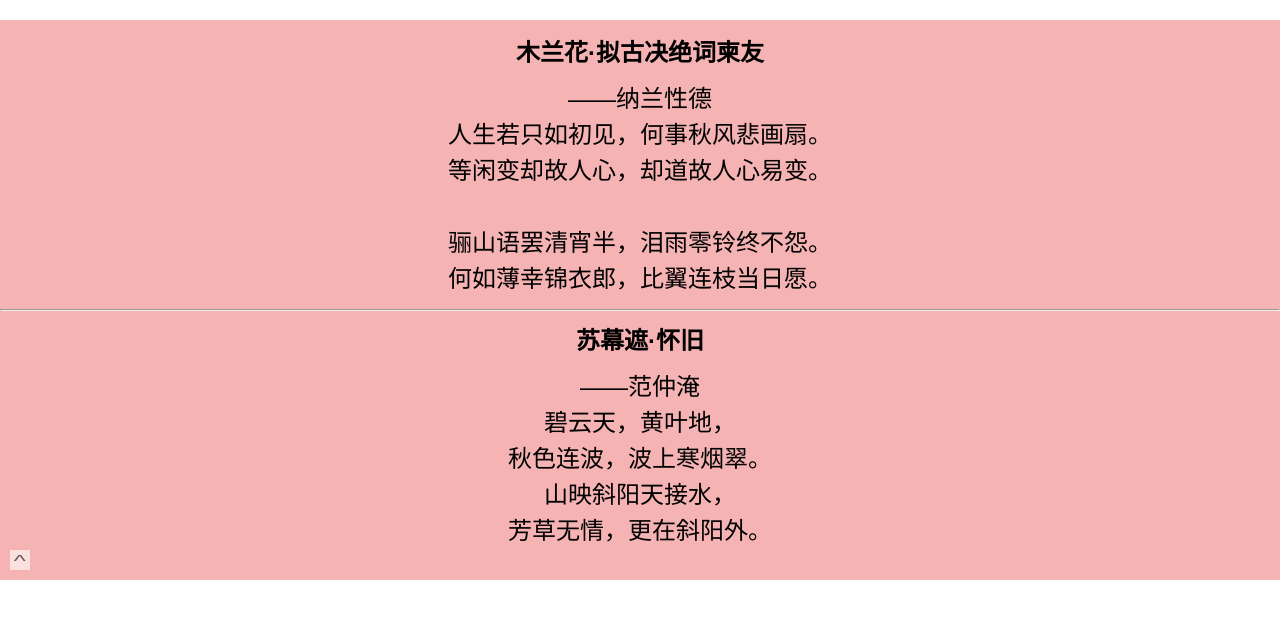
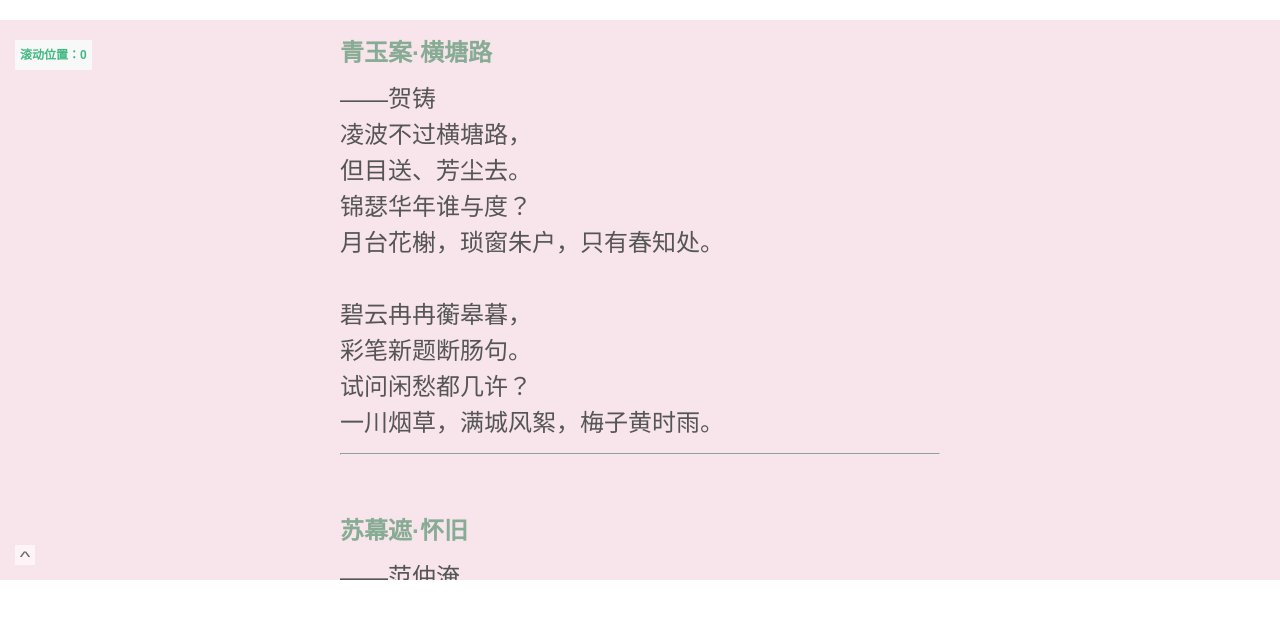
Before and after one commit to HiWayne/Scroll, a plain HTML site: page src/index.html in a window 1280 px wide. Drawn offline with Linux system fonts and the light colour scheme.

Commit message:
增加了获取pos.y的演示，调整了演示外观

```diff
--- a/src/css/index.css
+++ b/src/css/index.css
@@ -3,19 +3,41 @@
   margin-top: 20px;
   height: 70%;
   background: #eee;
-  text-align: center;
   overflow: hidden;
 }
 
 #content-wrapper {
   position: relative;
+  display: flex;
+  flex-flow: column nowrap;
+  align-items: center;
+  font-size: 24px;
+  background: rgb(248, 229, 235);
+}
+
+#countDistance {
+  position: absolute;
+  top: 40px;
+  left: 15px;
+  z-index: 10;
+  padding: 5px;
+  height: 20px;
+  line-height: 20px;
   text-align: center;
-  font-size: 24px;
-  background: rgb(245, 179, 179);
+  font-size: 12px;
+  font-weight: 600;
+  background: #f8f8f8;
+  color: #42b983;
 }
 
 #content {
   padding: 5px 0;
+  max-width: 60%;
+}
+
+#content>h3 {
+  font-weight: 700;
+  color: rgb(135, 171, 148);
 }
 
 #top {
@@ -23,6 +45,7 @@
   left: 0;
   top: 0;
   transform: translate3d(0, -100%, 0);
+  text-align: center;
   width: 100%;
   font-size: 14px;
   font-weight: 200;
@@ -33,6 +56,7 @@
   left: 0;
   bottom: 0;
   transform: translate3d(0, 100%, 0);
+  text-align: center;
   width: 100%;
   font-size: 14px;
   font-weight: 200;
@@ -40,8 +64,9 @@
 
 #returnTop {
   position: absolute;
-  bottom: 10px;
-  left: 10px;
+  bottom: 15px;
+  left: 15px;
+  text-align: center;
   width: 20px;
   height: 20px;
   background: rgba(255, 255, 255, 0.6);
@@ -51,5 +76,9 @@
 
 #returnTop-text {
   display: inline-block;
-  transform: scaleX(1.6)
+  transform: scaleX(1.6);
+  width: 20px;
+  line-height: 20px;
+  font-size: 14px;
+  font-weight: 300;
 }
--- a/src/css/reset.css
+++ b/src/css/reset.css
@@ -28,11 +28,13 @@ article, aside, details, figcaption, figure, footer, header, menu, nav, section
 body {
     height: 100%;
     line-height: 1.5;
+    font-size: 16px;
     font-family: 'Pingfang SC', 'STHeitiSC-Light', 'Helvetica-Light', arial, sans-serif;
     -webkit-user-select:none;
     -moz-user-select:none;
     -ms-user-select:none;
     user-select:none;
+    color: #555;
 }
 
 .clearfix {
--- a/src/index.html
+++ b/src/index.html
@@ -14,6 +14,7 @@
 </head>
 
 <body>
+  <div id="countDistance">滚动位置：<span id="countDistance-text">0</span></div>
   <div id="app">
     <div id="content-wrapper">
       <div id="content">
--- a/src/js/createScroll.js
+++ b/src/js/createScroll.js
@@ -2,15 +2,20 @@ import Scroll from './Scroll.js'
 import { pullDownEnterHook, pullDownLeaveHook, pullDownRefreshPromise, pullUpLoadPromise } from './mockAjax.js'
 
 export default function scrollInit() {
+  //计算距离元素
+  const countDistanceText = document.getElementById('countDistance-text')
+  //回到顶部按钮
+  const returnTopButton = document.getElementById('returnTop')
+
   //Scroll实例
   const scroll = new Scroll("#app")
-  const returnTopButton = document.getElementById('returnTop')
 
   //监听滚动，可以实时获取滚动坐标
   scroll.on('scroll', function (pos) {
+    countDistanceText.innerHTML = Math.abs(Math.round(pos.y))
   })
 
-  //顶部下拉的钩子函数，这里演示了刷新功能
+  //监听顶部下拉动作，这里模拟了刷新功能
   scroll.on('pullDown', {
     //刚开始下拉时(pos.y大于0)
     enterHook: function (pos) {
@@ -24,28 +29,32 @@ export default function scrollInit() {
     callback: function (success, fail) {
       //pullDownRefreshContent()返回一个promise实例
       pullDownRefreshPromise().then(() => {
+        //成功时
         success()
       })
       .catch(() => {
+        //失败时
         fail()
       })
     }
   })
 
-  //底部上拉钩子函数，这里演示了加载功能
+  //监听底部上拉动作，这里模拟了加载功能
   scroll.on('pullUp', function (success, fail) {
     //pullUpLoadContent()返回一个promise实例
     pullUpLoadPromise().then(() => {
+      //成功时
       success()
     })
     .catch(() => {
+      //失败时
       fail()
     })
   })
 
   //返回顶部按钮
   returnTopButton.onclick = function () {
-    //滚动到指定目标
+    //滚动到指定目标或距离
     scroll.scrollTo(0, 400)
   }
 }
--- a/src/js/mockAjax.js
+++ b/src/js/mockAjax.js
@@ -3,6 +3,7 @@ import ajax from './util.js'
 //模拟ajax请求更新content_wrapper内容
 export function ajaxGetContent() {
   const content_wrapper = document.getElementById('content-wrapper')
+
   //模拟dom异步更新
   setTimeout(() => {
     content_wrapper.innerHTML = `
@@ -12,30 +13,36 @@ export function ajaxGetContent() {
     <div id="bottom">上拉加载更多</div>`
     //页面回流
     let _reflow = content_wrapper.offsetHeight
+
     const content = document.getElementById('content')
-    ajax(content)
-    ajax(content, true)
+
+    ajax(content, 3)
   }, 5000)
 }
 
 //刚开始下拉时(pos.y大于0)执行的方法
 export function pullDownEnterHook() {
   const topDiv = document.getElementById('top')
+
   topDiv.innerHTML = '松手刷新'
 }
 
 //刚离开下拉时(pos.y小于0或下拉被释放)执行的方法
 export function pullDownLeaveHook() {
   const topDiv = document.getElementById('top')
+
   topDiv.innerHTML = '上拉刷新'
 }
 
 //下拉释放刷新方法
 export function pullDownRefreshPromise() {
   const topDiv = document.getElementById('top')
+  const content = document.getElementById('content')
+
   topDiv.innerHTML = '正在刷新……'
   return new Promise(function (resolve) {
     setTimeout(() => {
+      ajax(content, 3, true)
       topDiv.innerHTML = '已刷新'
       resolve()
       alert('已刷新')
--- a/src/js/util.js
+++ b/src/js/util.js
@@ -6,11 +6,22 @@ export let newContentList = contentList.slice()
 /**
  * 模拟后端获取内容
  * @param {*} element 元素
- * @param {*} add 是否在原来基础上添加内容，否则覆盖原内容
+ * @param {*} add 如果是Boolean代表是否在原来基础上添加内容，否则覆盖原内容；如果是数字代表第一次覆盖原内容，然后在此基础上再添加(n - 1)次内容
+ * @param {*} refresh 是否刷新页面(重置newContentList数组内容)
  */
-export default function ajaxGetContent(element, add) {
+export default function ajaxGetContent(element, add, refresh) {
+  if (refresh) {
+    refillContent(newContentList, contentList)
+  }
   let content = getRandomContent()
-  if (add) {
+  if (typeof (add) === 'number') {
+    overwriteContent(element, content)
+    for (let i = 1; i < add; i++) {
+      content = getRandomContent()
+      addContent(element, content)
+    }
+  }
+  else if (add) {
     addContent(element, content)
   }
   else {
@@ -18,11 +29,12 @@ export default function ajaxGetContent(element, add) {
   }
 }
 
-//随机获取内容
+//随机不重复地获取内容，如果内容用尽则会重复
 function getRandomContent() {
   let length = newContentList.length
   if (!length) {
-    newContentList = contentList.slice()
+    refillContent(newContentList, contentList)
+    length = newContentList.length
   }
   let randomIndex = random(length)
   return newContentList.splice(randomIndex, 1)
@@ -33,12 +45,18 @@ function random(length) {
   return Math.floor(Math.random() * length)
 }
 
-//添加内容
+//重新填满newContentList数组
+function refillContent(newContentList, contentList) {
+  newContentList = contentList.slice()
+  return newContentList
+}
+
+//在原有内容下面添加新内容
 function addContent(element, content) {
   element.innerHTML += content
 }
 
-//覆盖内容
+//用新内容覆盖原内容
 function overwriteContent(element, content) {
   element.innerHTML = content
 }
--- a/src/js/variable.js
+++ b/src/js/variable.js
@@ -9,7 +9,7 @@ const contentList = [
     重重似画，曲曲如屏。<br/>
     算当年、虚老严陵。<br/>
     君臣一梦，今古空名。<br/>
-    但远山长，云山乱，晓山青。<hr>
+    但远山长，云山乱，晓山青。<hr><br/>
   `,
   `
     <h3>生查子·独游雨岩</h3>
@@ -17,7 +17,7 @@ const contentList = [
     溪边照影行，天在清溪底。<br/>
     天上有行云，人在行云里。<br/><br/>
     高歌谁和余?空谷清音起。<br/>
-    非鬼亦非仙，一曲桃花水。<hr>
+    非鬼亦非仙，一曲桃花水。<hr><br/>
   `,
   `
     <h3>蝶恋花·春景</h3>
@@ -29,7 +29,7 @@ const contentList = [
     墙里秋千墙外道。<br/>
     墙外行人，墙里佳人笑。<br/>
     笑渐不闻声渐悄。<br/>
-    多情却被无情恼。<hr>
+    多情却被无情恼。<hr><br/>
   `,
   `
     <h3>长相思·山一程</h3>
@@ -39,7 +39,7 @@ const contentList = [
     夜深千帐灯。<br/><br/>
     风一更，雪一更，<br/>
     聒碎乡心梦不成，<br/>
-    故园无此声。<hr>
+    故园无此声。<hr><br/>
   `,
   `
     <h3>木兰花·拟古决绝词柬友</h3>
@@ -47,7 +47,7 @@ const contentList = [
     人生若只如初见，何事秋风悲画扇。<br/>
     等闲变却故人心，却道故人心易变。<br/><br/>
     骊山语罢清宵半，泪雨零铃终不怨。<br/>
-    何如薄幸锦衣郎，比翼连枝当日愿。<hr>
+    何如薄幸锦衣郎，比翼连枝当日愿。<hr><br/>
   `,
   `
     <h3>青玉案·横塘路</h3>
@@ -59,7 +59,7 @@ const contentList = [
     碧云冉冉蘅皋暮，<br/>
     彩笔新题断肠句。<br/>
     试问闲愁都几许？<br/>
-    一川烟草，满城风絮，梅子黄时雨。<hr>
+    一川烟草，满城风絮，梅子黄时雨。<hr><br/>
   `,
   `
     <h3>青玉案·元夕</h3>
@@ -71,7 +71,7 @@ const contentList = [
     蛾儿雪柳黄金缕。<br/>
     笑语盈盈暗香去。<br/>
     众里寻他千百度。<br/>
-    蓦然回首，那人却在，灯火阑珊处。<hr>
+    蓦然回首，那人却在，灯火阑珊处。<hr><br/>
   `,
   `
     <h3>苏幕遮·怀旧</h3>
@@ -83,7 +83,27 @@ const contentList = [
     黯乡魂，追旅思，<br/>
     夜夜除非，好梦留人睡。<br/>
     明月楼高休独倚，<br/>
-    酒入愁肠，化作相思泪。<hr>
+    酒入愁肠，化作相思泪。<hr><br/>
+  `,
+  `
+    <h3>古老的事物</h3>
+    ——独角<br/>
+    特别在四月，所有古老的事物都会抽离出我的身体<br/>
+    展开斑驳河床的酥软的胸膛，怀抱所有的美好<br/>
+    怀抱辛弃疾眼里妩媚的青山，怀抱追随陈与义东去的云彩<br/>
+    怀抱河边佝偻老者的唉声载道<br/>
+    甚至苦难，甚至悲悯<br/>
+    只有在雪山之巅，河流的故乡<br/>
+    废弃的猎人住所旁，折断的木牢，生锈的刀剑<br/>
+    听岁月无声的歌泣<br/>
+    松鼠跳跃的山涧，动物建起了王国<br/>
+    他们各自为政，没有恶意<br/>
+    它们早出晚归，不知道忙些什么，也不知为了什么<br/>
+    古林深处，那些庄严的古老的墓碑，留痕淡去<br/>
+    厥类藓类植物都爬上大佛像<br/>
+    在厚实的胸脯，抱群。在那里，离佛最近，也最远<br/>
+    听着相同的慈悲<br/>
+    把所有人引向尘世，却从未赋予他们抵达宿命的途径<hr><br/>
   `
 ]
 
```
